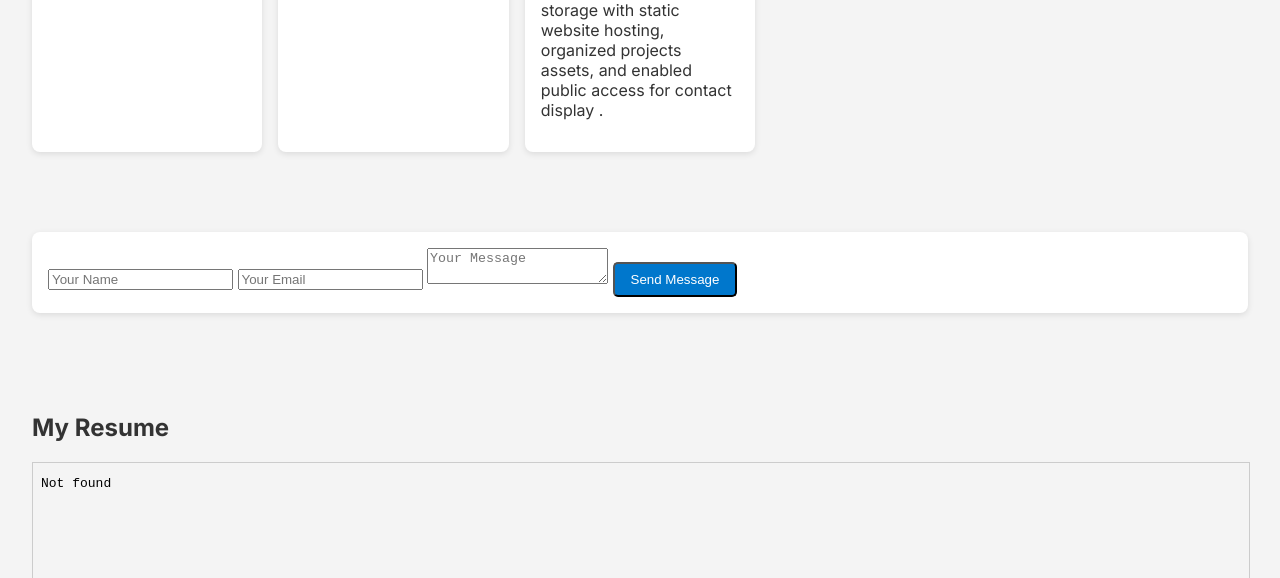
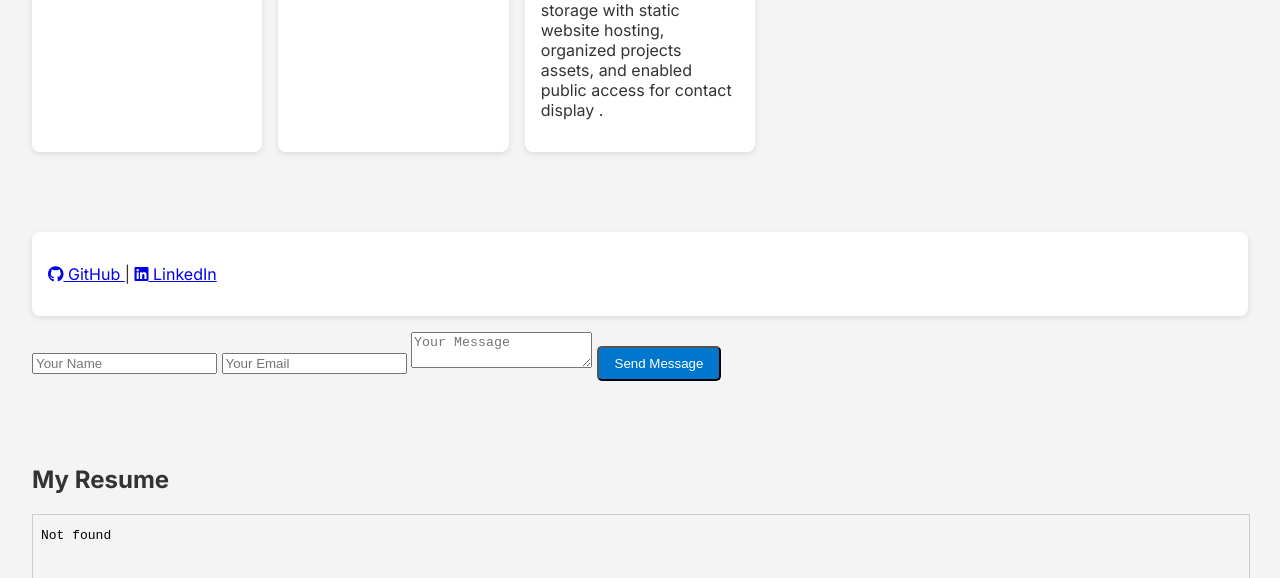
Before and after one commit to btramuel/brian-resume-site, a plain HTML site: page index.html in a window 1280 px wide. Shown: the part 2658-3236 px from the top of the page. Drawn offline with Linux system fonts and the light colour scheme.

Commit message:
Enhance portfolio with featured projects and contact icons

```diff
--- a/index.html
+++ b/index.html
@@ -163,6 +163,15 @@
  <section id="contact" class="section light">
   <div class="container">
     <form action="https://formsubmit.co/brian.dolphus@tramuel.com" method="POST" class="card">
+      <p>
+  <a href="https://github.com/btramuel" target="_blank">
+    <i class="fab fa-github"></i> GitHub
+  </a> |
+  <a href="https://www.linkedin.com/in/brian-grant-tramuel-882121264/" target="_blank">
+    <i class="fab fa-linkedin"></i> LinkedIn
+  </a>
+</p>
+    </form>
       <input type="text" name="name" placeholder="Your Name" required>
       <input type="email" name="email" placeholder="Your Email" required>
       <textarea name="message" placeholder="Your Message" required></textarea>
--- a/style.css
+++ b/style.css
@@ -31,6 +31,11 @@ body {
   padding: 2rem;
 }
 .card {
+  .card:hover {
+  transform: scale(1.02);
+  transition: 0.3s ease;
+  box-shadow: 0 4px 10px rgba(0, 0, 0, 0.15);
+}
   background: white;
   padding: 1rem;
   border-radius: 8px;
```
